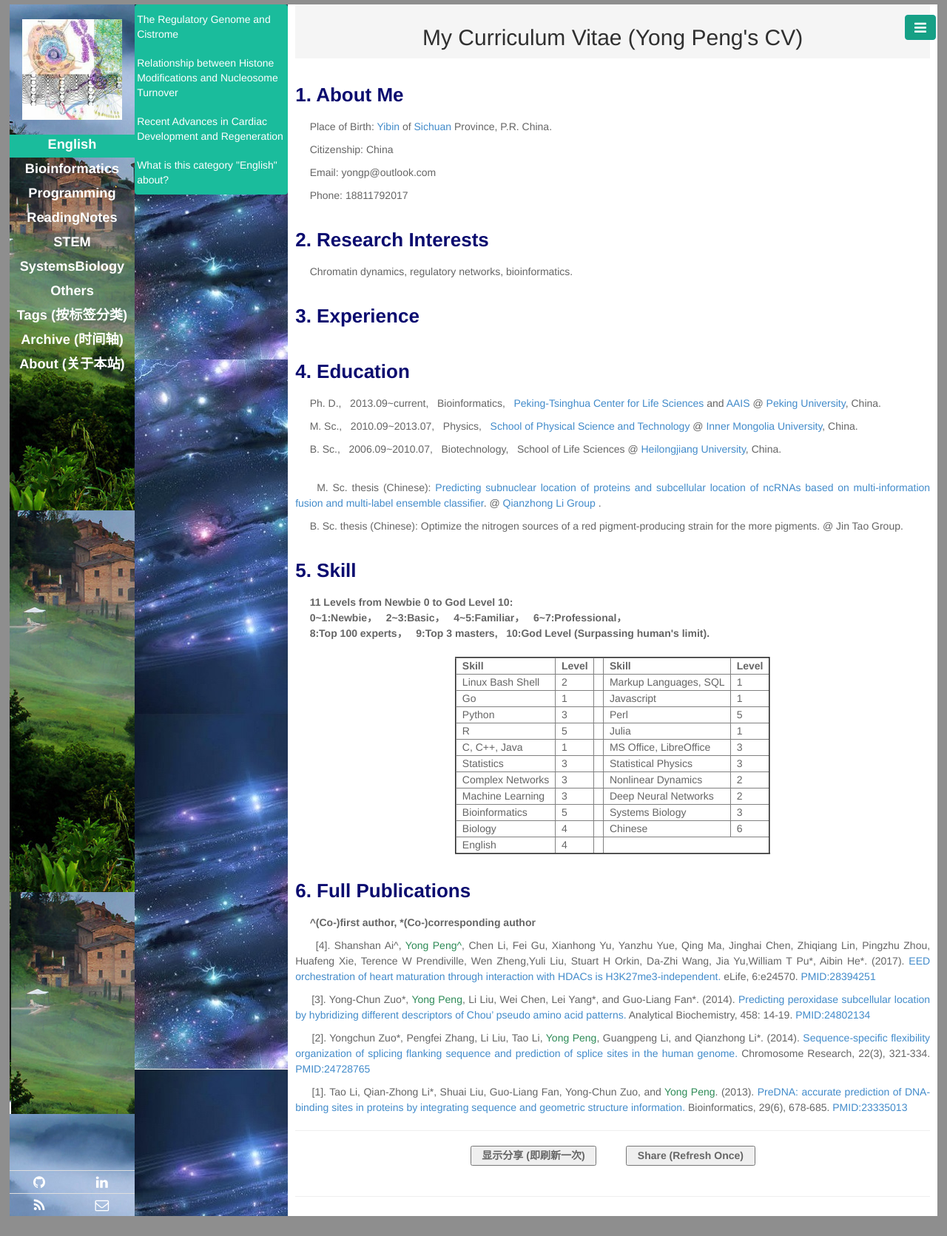
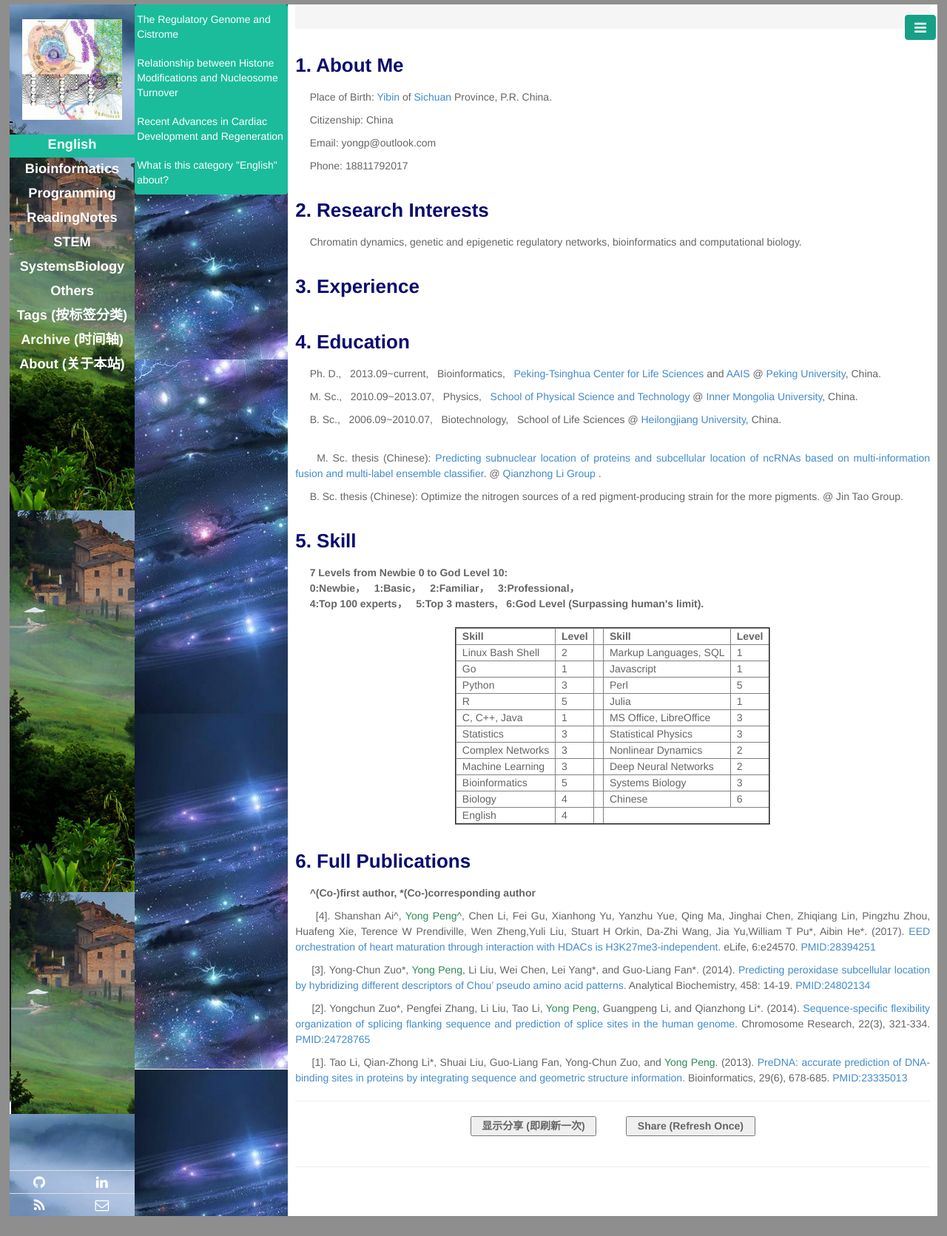
Before and after one commit to CTLife/CTLife.github.io, a Jekyll site: the page built from yongpeng.html, in a window 1280 px wide. Shown: the whole page at 74% size. Built offline with Jekyll 4.4.1, drawn with Linux system fonts in a browser that asks for light colours; Markdown is read by kramdown in place of the engine named in the settings.

Commit message:
Update yongpeng.html

```diff
--- a/yongpeng.html
+++ b/yongpeng.html
@@ -1,6 +1,6 @@
 ---
 layout: page_title
-title: My Curriculum Vitae (Yong Peng's CV)
+gtitle: My Curriculum Vitae (Yong Peng's CV)
 titlename: Yong Peng CV
 ---
 
@@ -13,7 +13,7 @@ titlename: Yong Peng CV
 
 
 <h3><b style = "color:#0a0b6f">2. Research Interests</b></h3>
-<p> &nbsp;&nbsp;&nbsp;&nbsp; Chromatin dynamics, regulatory networks, bioinformatics.</p>
+<p> &nbsp;&nbsp;&nbsp;&nbsp; Chromatin dynamics, genetic and epigenetic regulatory networks, bioinformatics and computational biology.</p>
 
 
 <h3><b style = "color:#0a0b6f">3. Experience</b></h3>
@@ -30,9 +30,9 @@ multi-information fusion and multi-label ensemble classifier</a>. @ <a href="htt
 
 
 <h3><b style = "color:#0a0b6f"> 5. Skill  </b></h3>
-<b> &nbsp;&nbsp;&nbsp;&nbsp; 11 Levels from Newbie 0 to God Level 10: <br>  </b>
-<b> &nbsp;&nbsp;&nbsp;&nbsp; 0~1:Newbie，  &nbsp;  2~3:Basic， &nbsp;  4~5:Familiar， &nbsp;   6~7:Professional， <br>  </b>
-<b> &nbsp;&nbsp;&nbsp;&nbsp; 8:Top 100 experts， &nbsp;   9:Top 3 masters, &nbsp;  10:God Level (Surpassing human's limit). <br> <br> </b>
+<b> &nbsp;&nbsp;&nbsp;&nbsp; 7 Levels from Newbie 0 to God Level 10: <br>  </b>
+<b> &nbsp;&nbsp;&nbsp;&nbsp; 0:Newbie，  &nbsp;  1:Basic， &nbsp;  2:Familiar， &nbsp;   3:Professional， <br>  </b>
+<b> &nbsp;&nbsp;&nbsp;&nbsp; 4:Top 100 experts， &nbsp;   5:Top 3 masters, &nbsp;  6:God Level (Surpassing human's limit). <br> <br> </b>
 <table border="2"  align="center">
   <tr>
     <th> &nbsp; Skill &nbsp; </th>
```
